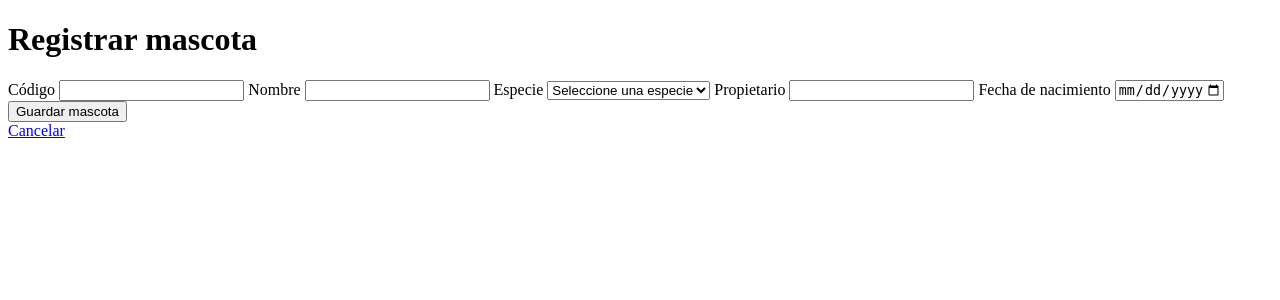
After one commit to KevinPalacios322/Ejercicios-CRUD-en-Laravel, a Laravel app: page /mascotas/crear in a window 1280 px wide. The commit adds this page. Shown: the top 300 px of the page. Run offline with Laravel 12, Linux system fonts and the light colour scheme; a user stored in the database is signed in; data comes from the database, SQL or seed files in the repository.

Commit message:
Crear registros veterinaria

```diff
--- a/Veterinaria/app/Http/Controllers/MascotaController.php
+++ b/Veterinaria/app/Http/Controllers/MascotaController.php
@@ -2,7 +2,9 @@
 
 namespace App\Http\Controllers;
 
+use App\Http\Requests\StoreMascotaRequest;
 use App\Models\Mascota;
+use Illuminate\Http\RedirectResponse;
 use Illuminate\View\View;
 
 class MascotaController extends Controller
@@ -13,4 +15,17 @@ class MascotaController extends Controller
             'mascotas' => Mascota::orderBy('id')->get(),
         ]);
     }
+
+    public function create(): View
+    {
+        return view('mascotas.create');
+    }
+
+    public function store(StoreMascotaRequest $request): RedirectResponse
+    {
+        Mascota::create($request->validated());
+
+        return redirect()->route('mascotas.index')
+            ->with('success', 'Mascota registrada correctamente.');
+    }
 }
--- /dev/null
+++ b/Veterinaria/resources/views/mascotas/create.blade.php
@@ -0,0 +1,64 @@
+<!DOCTYPE html>
+<html lang="es">
+<head>
+    <meta charset="UTF-8">
+    <meta name="viewport" content="width=device-width, initial-scale=1.0">
+    <title>Registrar mascota | Clínica Veterinaria</title>
+</head>
+<body>
+    <main>
+        <h1>Registrar mascota</h1>
+
+        @if ($errors->any())
+            <ul role="alert">
+                @foreach ($errors->all() as $error)
+                    <li>{{ $error }}</li>
+                @endforeach
+            </ul>
+        @endif
+
+        <form action="{{ route('mascotas.store') }}" method="POST">
+            @csrf
+
+            <label for="codigo">Código</label>
+            <input id="codigo" name="codigo" type="text" value="{{ old('codigo') }}" required>
+            @error('codigo')
+                <p role="alert">{{ $message }}</p>
+            @enderror
+
+            <label for="nombre">Nombre</label>
+            <input id="nombre" name="nombre" type="text" value="{{ old('nombre') }}" maxlength="80" required>
+            @error('nombre')
+                <p role="alert">{{ $message }}</p>
+            @enderror
+
+            <label for="especie">Especie</label>
+            <select id="especie" name="especie" required>
+                <option value="">Seleccione una especie</option>
+                @foreach (['perro' => 'Perro', 'gato' => 'Gato', 'otro' => 'Otro'] as $valor => $etiqueta)
+                    <option value="{{ $valor }}" @selected(old('especie') === $valor)>{{ $etiqueta }}</option>
+                @endforeach
+            </select>
+            @error('especie')
+                <p role="alert">{{ $message }}</p>
+            @enderror
+
+            <label for="propietario">Propietario</label>
+            <input id="propietario" name="propietario" type="text" value="{{ old('propietario') }}" maxlength="100" required>
+            @error('propietario')
+                <p role="alert">{{ $message }}</p>
+            @enderror
+
+            <label for="fecha_nacimiento">Fecha de nacimiento</label>
+            <input id="fecha_nacimiento" name="fecha_nacimiento" type="date" value="{{ old('fecha_nacimiento') }}" max="{{ now()->toDateString() }}" required>
+            @error('fecha_nacimiento')
+                <p role="alert">{{ $message }}</p>
+            @enderror
+
+            <button type="submit">Guardar mascota</button>
+        </form>
+
+        <a href="{{ route('mascotas.index') }}">Cancelar</a>
+    </main>
+</body>
+</html>
--- a/Veterinaria/resources/views/mascotas/index.blade.php
+++ b/Veterinaria/resources/views/mascotas/index.blade.php
@@ -8,6 +8,12 @@
 <body>
     <main>
         <h1>Registro de mascotas</h1>
+
+        @if (session('success'))
+            <p role="status">{{ session('success') }}</p>
+        @endif
+
+        <a href="{{ route('mascotas.create') }}">Registrar mascota</a>
 
         <form action="{{ route('logout') }}" method="POST">
             @csrf
--- a/Veterinaria/routes/web.php
+++ b/Veterinaria/routes/web.php
@@ -15,3 +15,11 @@ Route::view('/veterinaria', 'dashboard')
 Route::get('/mascotas', [MascotaController::class, 'index'])
     ->middleware('auth')
     ->name('mascotas.index');
+
+Route::get('/mascotas/crear', [MascotaController::class, 'create'])
+    ->middleware('auth')
+    ->name('mascotas.create');
+
+Route::post('/mascotas', [MascotaController::class, 'store'])
+    ->middleware('auth')
+    ->name('mascotas.store');
```
Also changed, not shown: Veterinaria/app/Http/Requests/StoreMascotaRequest.php (added, +48 -0 lines), Veterinaria/tests/Feature/MascotaIndexTest.php (+35 -0 lines).
